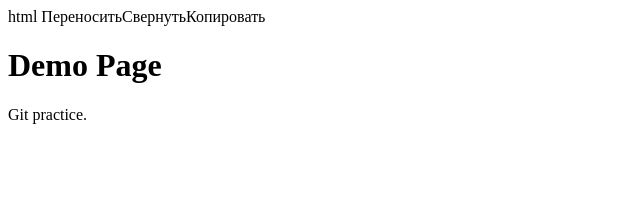
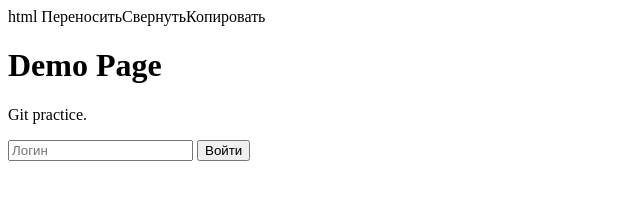
Before and after one commit to sofistomka-wq/project-demo, a plain HTML site: page src/index.html in a window 1280 px wide. Shown: the whole page, without its empty margins (0-640 px from the left). Drawn offline with Linux system fonts and the light colour scheme.

Commit message:
Добавить форму входа

```diff
--- a/src/index.html
+++ b/src/index.html
@@ -2,3 +2,7 @@ html
 ПереноситьСвернутьКопировать
 <h1>Demo Page</h1>
 <p>Git practice.</p>
+<form>
+<input type="text" placeholder="Логин">
+<button type="submit">Войти</button>
+</form>
```
